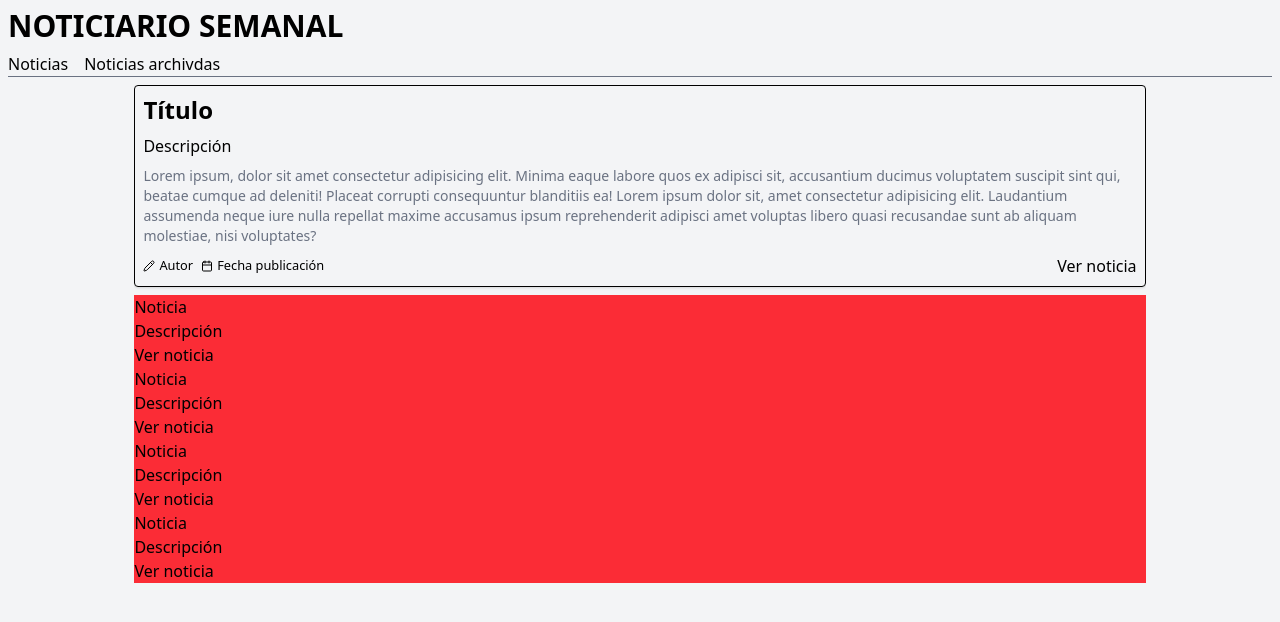
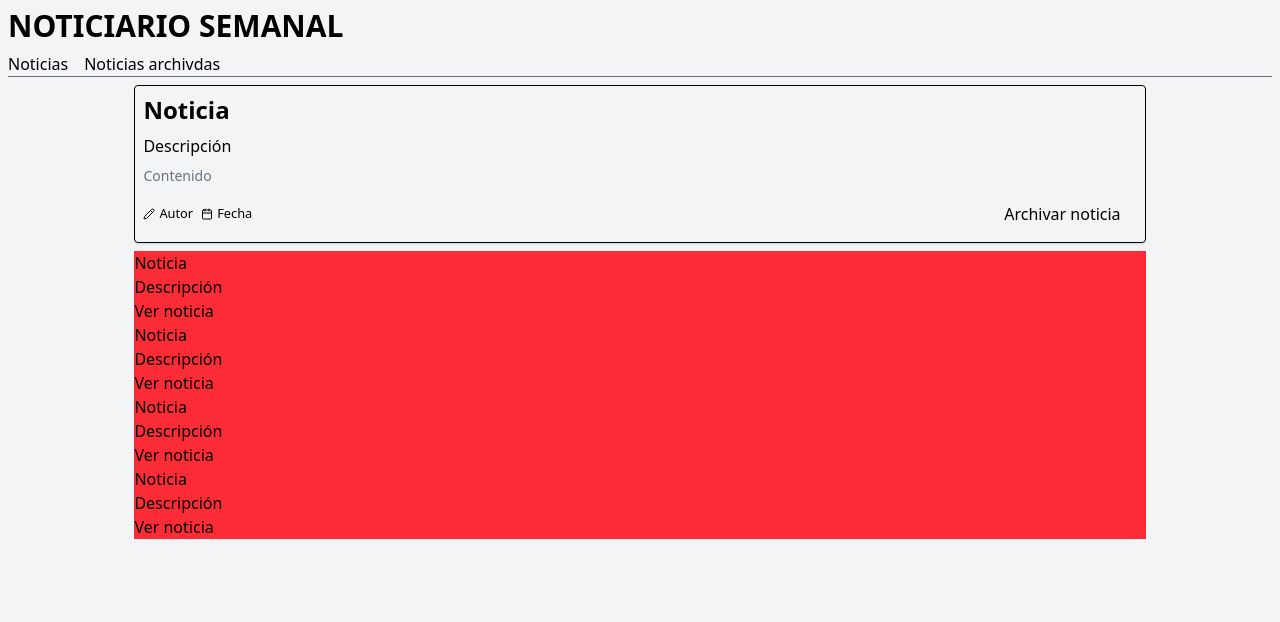
Before and after one commit to AdrianRgGit/allfunds_prueba_tecnica, a React (Vite) app in the folder news-frontend/: page / in a window 1280 px wide. Shown: the top 622 px of the page. Built offline with nearby package versions, Linux system fonts and the light colour scheme.

Commit message:
news card hecha

```diff
--- a/news-frontend/src/App.tsx
+++ b/news-frontend/src/App.tsx
@@ -13,7 +13,13 @@ const App = () => {
       </header>
 
       <section className="mx-auto flex h-screen w-[80%] flex-col gap-y-2 overflow-y-auto">
-        <NewsCard />
+        <NewsCard
+          title="Noticia"
+          description="Descripción"
+          content="Contenido"
+          author="Autor"
+          date="Fecha"
+        />
 
         <article className="grid-cols-3 bg-red-500">
           <div>
--- a/news-frontend/src/components/Home/NewsCard/NewsCard.tsx
+++ b/news-frontend/src/components/Home/NewsCard/NewsCard.tsx
@@ -1,31 +1,35 @@
 import { Calendar, Pencil } from "lucide-react";
+import CustomButton from "../../Ui/CustomButton/CustomButton";
+import { FC } from "react";
+import { NewsCardProps } from "../../../types/home/newsCard";
 
-const NewsCard = () => {
+const NewsCard: FC<NewsCardProps> = ({
+  title,
+  description,
+  content,
+  author,
+  date,
+}) => {
   return (
     <article className="space-y-2 rounded border p-2 shadow">
-      <h2 className="text-2xl font-bold">Título</h2>
-      <p>Descripción</p>
-      <p className="text-sm text-gray-500">
-        Lorem ipsum, dolor sit amet consectetur adipisicing elit. Minima eaque
-        labore quos ex adipisci sit, accusantium ducimus voluptatem suscipit
-        sint qui, beatae cumque ad deleniti! Placeat corrupti consequuntur
-        blanditiis ea! Lorem ipsum dolor sit, amet consectetur adipisicing elit.
-        Laudantium assumenda neque iure nulla repellat maxime accusamus ipsum
-        reprehenderit adipisci amet voluptas libero quasi recusandae sunt ab
-        aliquam molestiae, nisi voluptates?
-      </p>
-      <div className="flex justify-between">
+      <h2 className="text-2xl font-bold">{title}</h2>
+      <p>{description}</p>
+      <p className="text-sm text-gray-500">{content}</p>
+
+      <div className="flex items-center justify-between">
         <div className="flex items-center gap-x-2">
           <div className="flex items-center gap-x-1">
             <Pencil size={12} />
-            <small>Autor</small>
+            <small>{author}</small>
           </div>
           <div className="flex items-center gap-x-1">
             <Calendar size={12} />
-            <small>Fecha publicación</small>
+            <small>{date}</small>
           </div>
         </div>
-        <button>Ver noticia</button>
+        <CustomButton>
+          <span>Archivar noticia</span>
+        </CustomButton>
       </div>
     </article>
   );
--- a/news-frontend/src/components/Ui/CustomButton/CustomButton.tsx
+++ b/news-frontend/src/components/Ui/CustomButton/CustomButton.tsx
@@ -1,5 +1,25 @@
-const CustomButton = () => {
-  return <button>CustomButton</button>;
+import { FC } from "react";
+import { CustomButtonProps } from "../../../types/ui/customButton";
+
+const CustomButton: FC<CustomButtonProps> = ({
+  type = "button",
+  disabled = false,
+  children,
+  className,
+  onClick,
+  ...props
+}) => {
+  return (
+    <button
+      type={type}
+      disabled={disabled}
+      onClick={onClick}
+      className={`rounded px-4 py-2 transition-opacity duration-150 hover:opacity-100`}
+      {...props}
+    >
+      {children}
+    </button>
+  );
 };
 
 export default CustomButton;
--- /dev/null
+++ b/news-frontend/src/types/home/newsCard.ts
@@ -0,0 +1,7 @@
+export interface NewsCardProps {
+  title: string;
+  description: string;
+  content: string;
+  author: string;
+  date: string;
+}
--- /dev/null
+++ b/news-frontend/src/types/ui/customButton.ts
@@ -0,0 +1,7 @@
+export interface CustomButtonProps {
+  type?: "button" | "submit" | "reset" | undefined;
+  disabled?: boolean;
+  children: React.ReactNode;
+  className?: string;
+  onClick?: () => void;
+}
```
Also changed, not shown: 1 other file (tests, documents, lock files or other folders).
